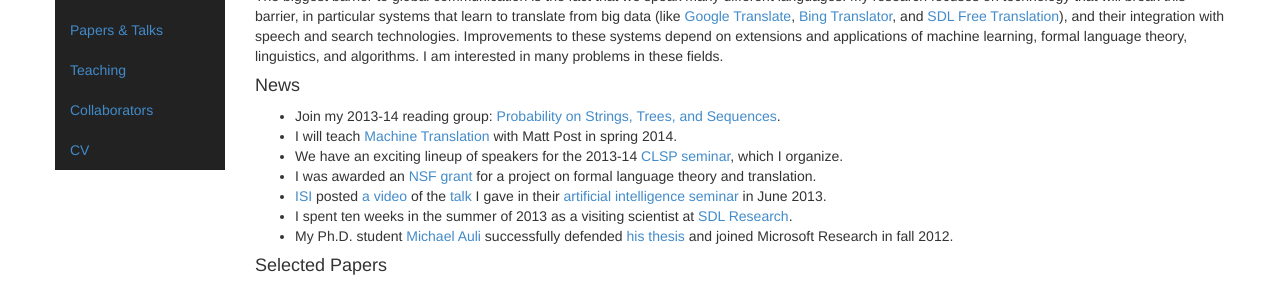
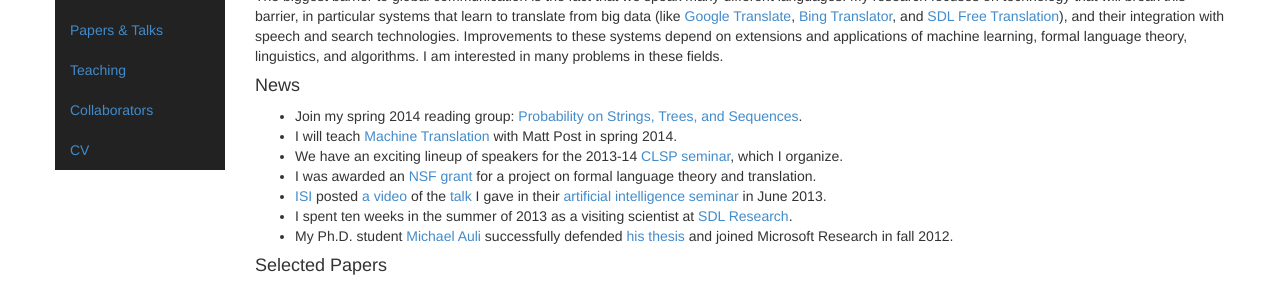
Before and after one commit to alopez/alopez.github.com, a Jekyll site: the page built from index.html, in a window 1280 px wide. Shown: the part 240-529 px from the top of the page. Built offline with Jekyll 4.4.1, drawn with Linux system fonts in a browser that asks for light colours.

Commit message:
Update reading group pointer

```diff
--- a/index.html
+++ b/index.html
@@ -4,7 +4,7 @@
 picture: nike
 news:
   - >
-      Join my 2013-14 reading group: <a href="https://piazza.com/jhu/fall2013/en600771/home">Probability on Strings, Trees, and Sequences</a>.
+      Join my spring 2014 reading group: <a href="https://piazza.com/jhu/spring2014/en600771/home">Probability on Strings, Trees, and Sequences</a>.
   - >
       I will teach <a href="http://mt-class.org/">Machine Translation</a> with Matt Post in spring 2014.
   - >
```
